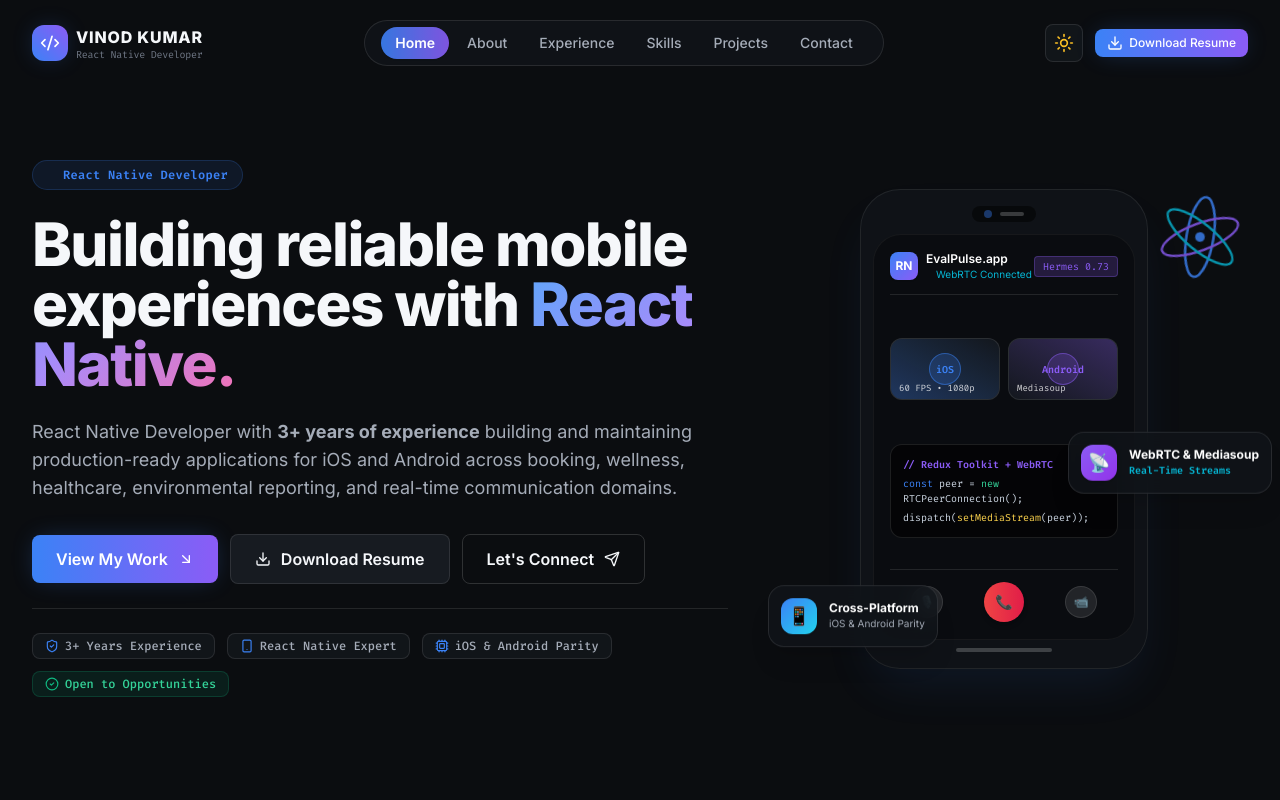
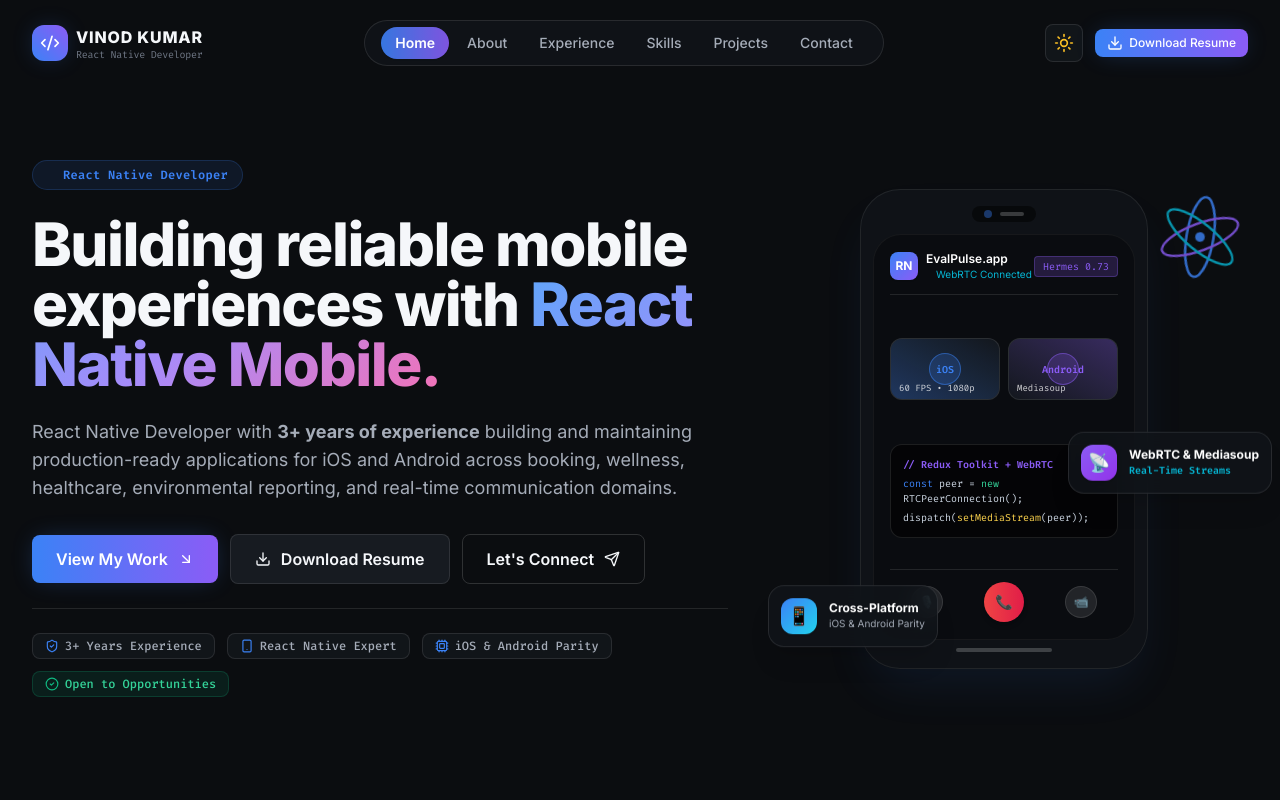
Before and after one commit to vinod830284/portfolio, a React (Vite) app: page / in a window 1280 px wide. Shown: the top 800 px of the page. Built offline with nearby package versions, Linux system fonts and the light colour scheme.

Commit message:
Check Again Push

```diff
--- a/src/sections/Hero/Hero.jsx
+++ b/src/sections/Hero/Hero.jsx
@@ -36,7 +36,7 @@ export function Hero() {
             {/* Main Hero Heading */}
             <h1 className="text-4xl sm:text-5xl lg:text-6xl font-extrabold tracking-tight text-slate-900 dark:text-[#F5F7FA] leading-[1.15]">
               Building reliable mobile experiences with{' '}
-              <span className="gradient-text">React Native.</span>
+              <span className="gradient-text">React Native Mobile.</span>
             </h1>
 
             {/* Supporting Text */}
```
